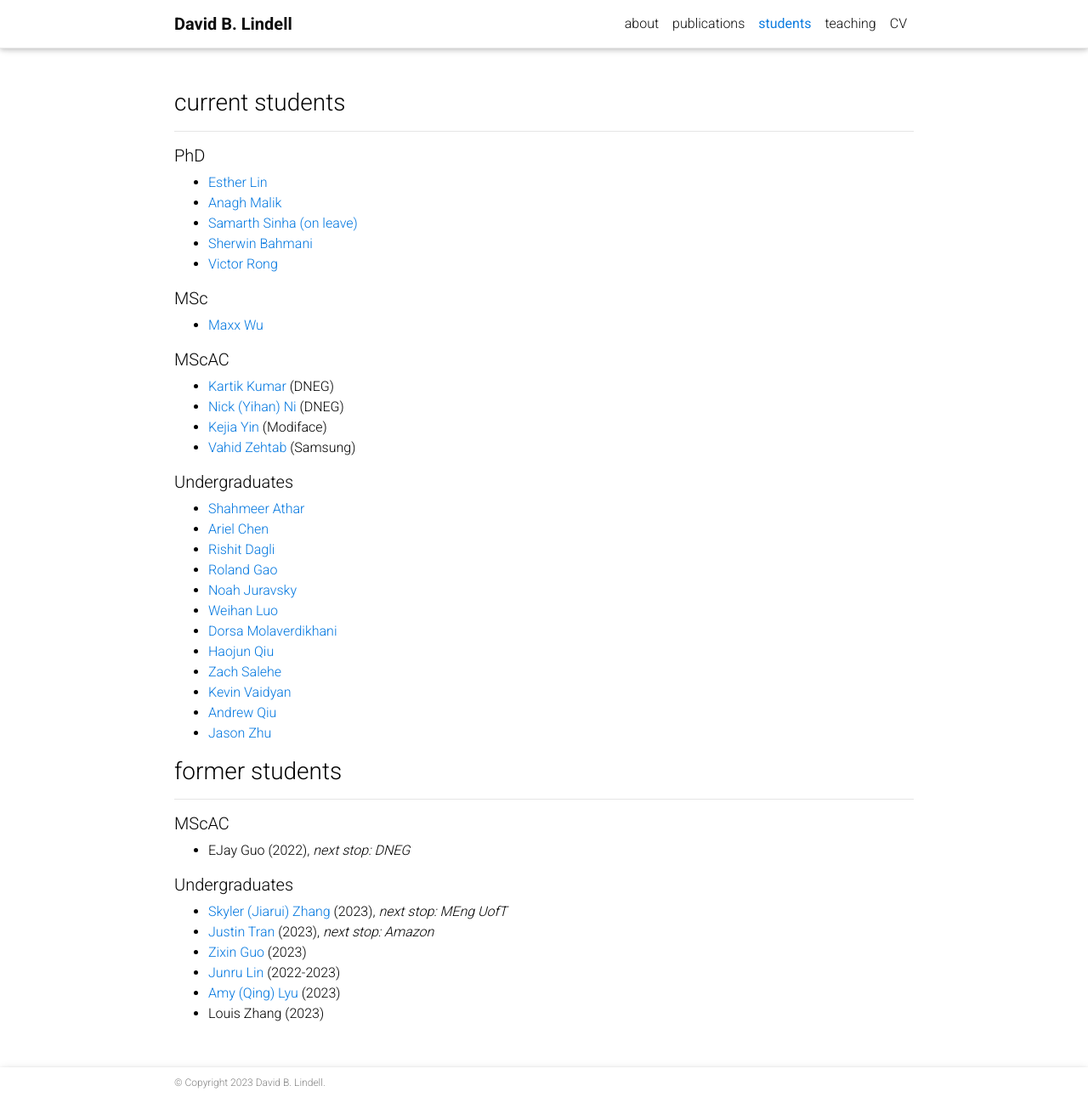
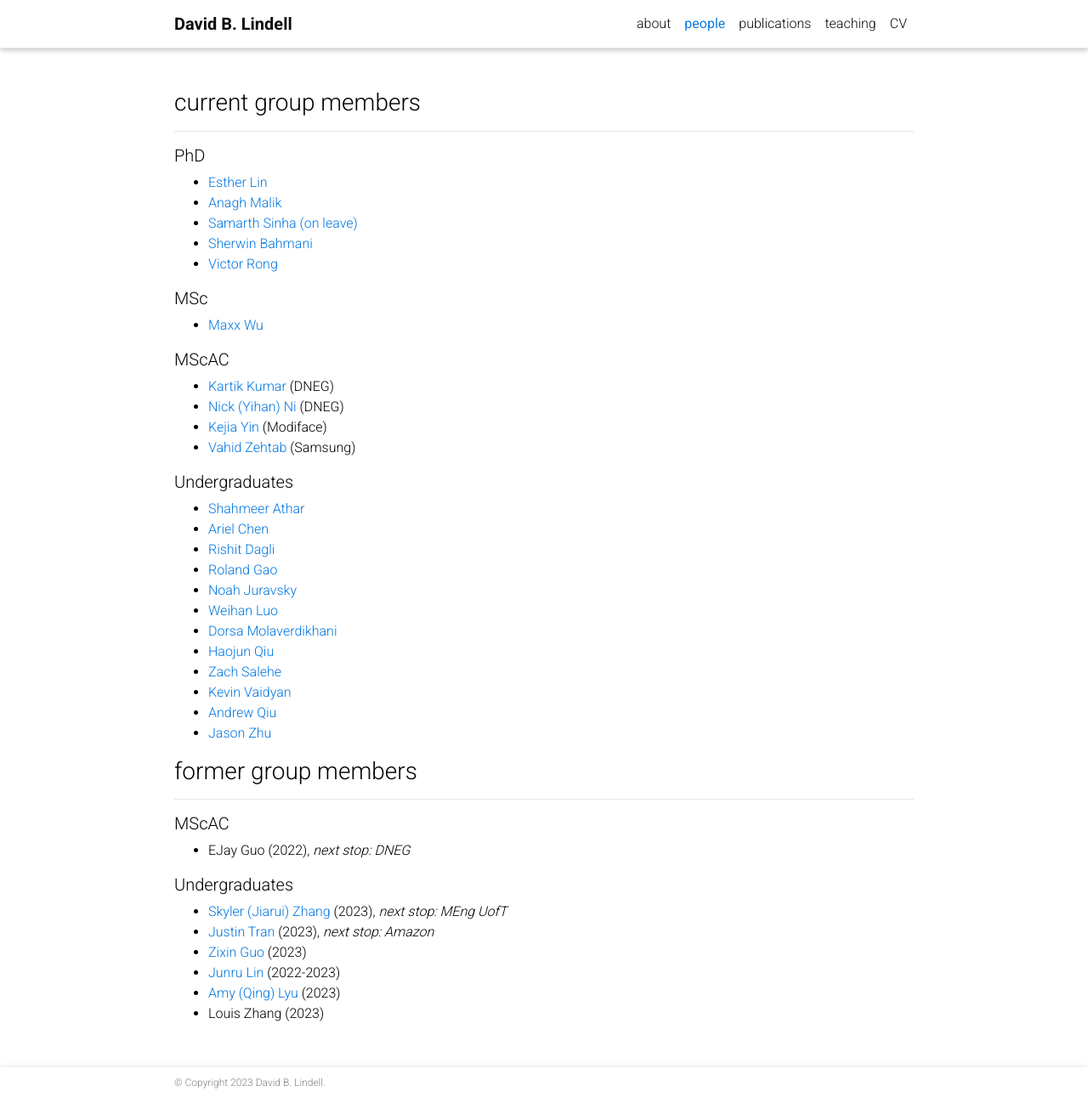
Before and after one commit to davelindell/davelindell.github.io, a Jekyll site: the page built from _pages/people.md, in a window 1280 px wide and 1291 px high. Shown: the whole window at 85% size. Built offline with Jekyll 4.4.1, drawn with Linux system fonts in a browser that asks for light colours; nearby versions of some CDN libraries; a style sheet for code colours, icons or effects is not loaded.

Commit message:
add news

```diff
--- a/_data/news.yml
+++ b/_data/news.yml
@@ -1,3 +1,5 @@
+- date: 2023-9-1
+  content: Three new <a href="/people/">students</a> joining the group—welcome Victor, Sherwin, and Maxx!
 - date: 2023-3-10
   content: <a href="https://sparsepose.github.io/">SparsePose</a> accepted to CVPR 2023!
 - date: 2022-10-10
--- a/_pages/students.md
+++ b/_pages/people.md
@@ -1,11 +1,11 @@
 ---
 layout: default
-title: students
-permalink: /students/
+title: people
+permalink: /people/
 nav: True
 ---
 
-### current students
+### current group members
 - - -
 
 ##### PhD
@@ -38,7 +38,7 @@ nav: True
 * [Andrew Qiu](https://andrewqiu.me/)
 * [Jason Zhu](https://zhuyuezx.github.io/)
 
-### former students
+### former group members
 - - -
 
 ##### MScAC
```
